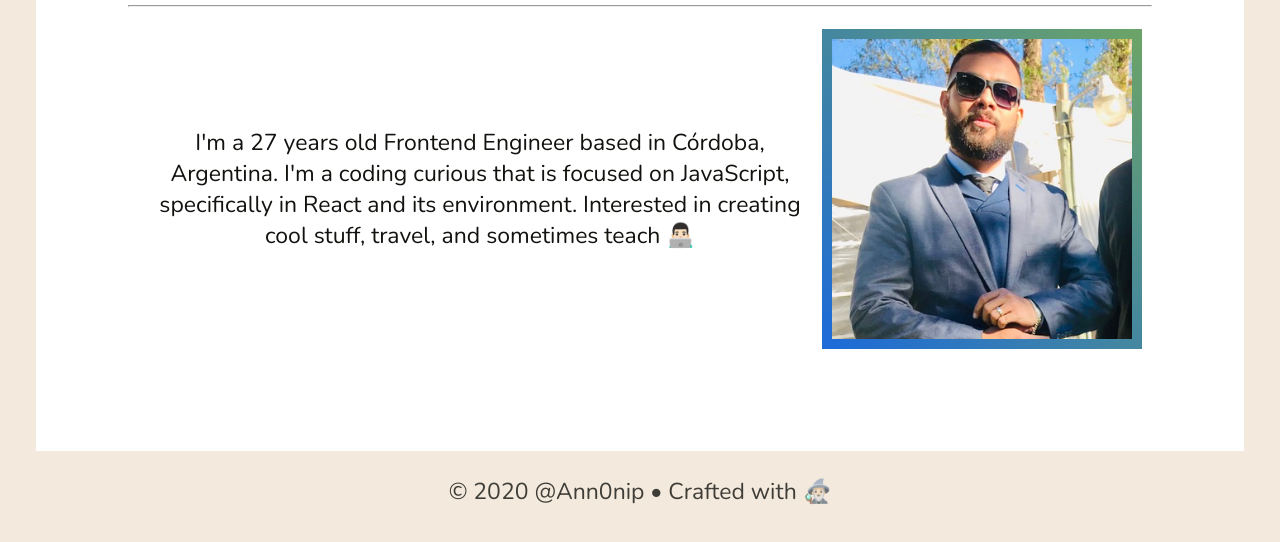
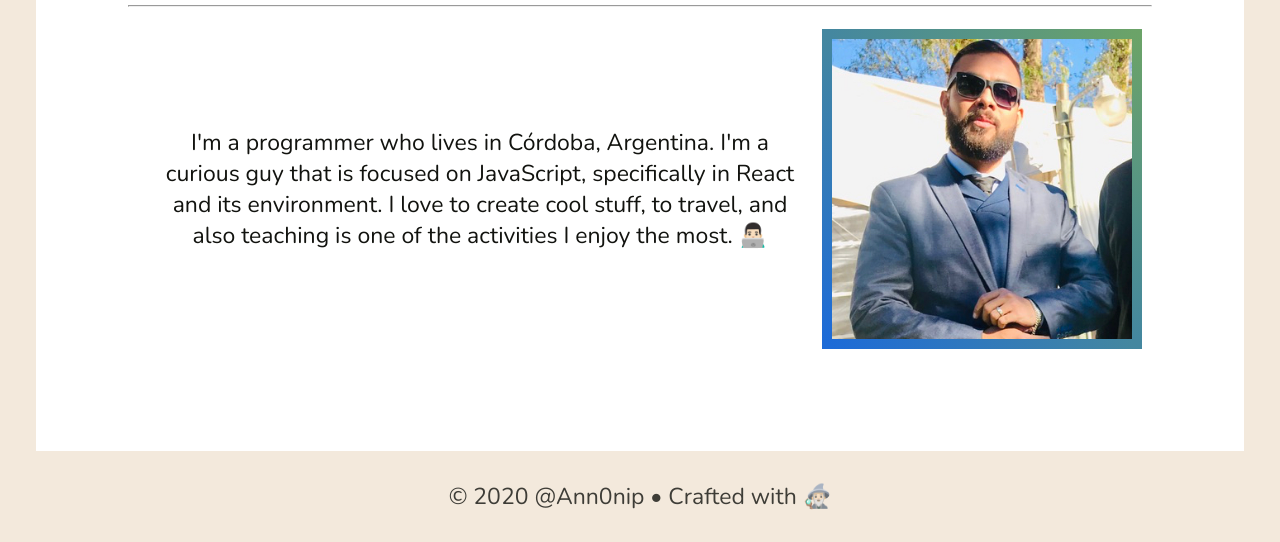
Before and after one commit to ann0nip/personal_site, a Gatsby site: page / in a window 1280 px wide. Shown: the part 442-984 px from the top of the page. Built offline with nearby package versions, Linux system fonts and the light colour scheme; Gatsby itself is replaced by a stand-in of ours.

Commit message:
Small changes

```diff
--- a/src/components/Details/Details.js
+++ b/src/components/Details/Details.js
@@ -1,19 +1,14 @@
 import React from "react"
-import {
-  BiographyContainer,
-  Biography,
-  BiographyImg,
-  Story,
-} from "../Styles/Styles"
+import { BiographyContainer, Biography, BiographyImg } from "../Styles/Styles"
 import profile from "../../../static/profile.jpg"
 export default function Details() {
   return (
     <BiographyContainer>
       <Biography>
-        I'm a 27 years old Frontend Engineer based in Córdoba, Argentina. I'm a
-        coding curious that is focused on JavaScript, specifically in React and
-        its environment. Interested in creating cool stuff, travel, and
-        sometimes teach 👨🏻‍💻
+        I'm a programmer who lives in Córdoba, Argentina. I'm a curious guy that
+        is focused on JavaScript, specifically in React and its environment. I
+        love to create cool stuff, to travel, and also teaching is one of the
+        activities I enjoy the most. 👨🏻‍💻
       </Biography>
       <BiographyImg src={profile}></BiographyImg>
     </BiographyContainer>
--- a/src/components/Header/Header.js
+++ b/src/components/Header/Header.js
@@ -17,7 +17,7 @@ export default function Header() {
             <a href="/">Home</a>
           </NavContentMenuItem>
           <NavContentMenuItem>
-            <a href="https://www.ann0nit.com">Blog</a>
+            <a href="#">Blog</a>
           </NavContentMenuItem>
         </NavContentMenuList>
       </NavContent>
--- a/src/components/Styles/Styles.js
+++ b/src/components/Styles/Styles.js
@@ -133,5 +133,5 @@ export const BiographyImg = styled.img`
 export const Credits = styled.footer`
   text-align: center;
   opacity: 0.8;
-  margin: 25px 0;
+  margin: 30px 0;
 `
```
